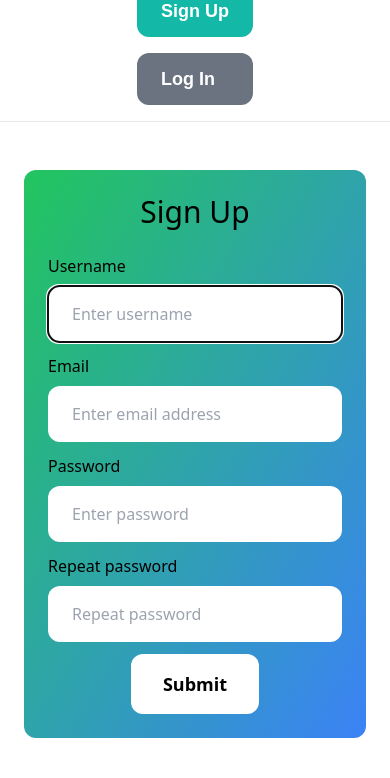
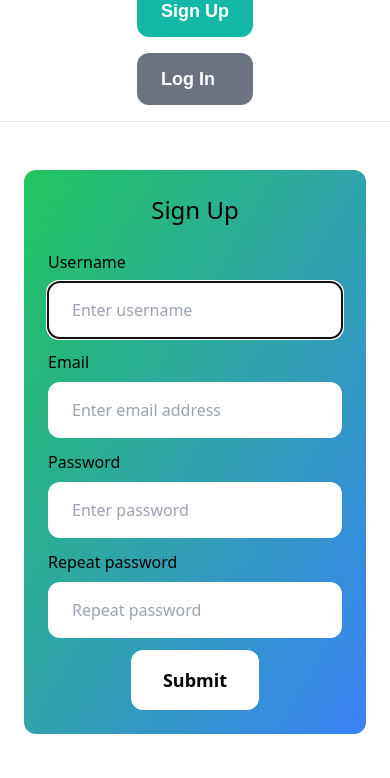
Before and after one commit to calebkwakye/SpiderMart-Ecommerce-Website, a Django app: page /signup/ in a window 390 px wide. Shown: the part 163-941 px from the top of the page. Run offline with Django 4.2, Linux system fonts and the light colour scheme; parts of the project's set-up code (start-up, migrations or seed data) failed here and were passed over; some libraries are stand-ins or nearby versions.

Commit message:
made signup and login pages responsive

```diff
--- a/spidermart/core/templates/core/login.html
+++ b/spidermart/core/templates/core/login.html
@@ -4,7 +4,7 @@
 
 {% block content %}
 <div class="w-full sm:w-3/4 md:w-1/2 lg:w-2/3 xl:w-2/4 my-6 mx-auto p-6 bg-gradient-to-br from-green-500 to-blue-500 rounded-xl">
-    <h1 class="mb-6 text-3xl text-black text-center " style="font-family: Chiller, fantasy; font-weight: bold;">Log in</h1>
+    <h1 class="mb-6 text-2xl sm:text-3xl md:text-4xl lg:text-4xl xl:text-5xl text-center text-black">Log in</h1>
 
     <form method="post" action="." class="flex flex-col">
         {% csrf_token %}
--- a/spidermart/core/templates/core/signup.html
+++ b/spidermart/core/templates/core/signup.html
@@ -4,7 +4,7 @@
 
 {% block content %}
 <div class="w-full sm:w-3/4 md:w-1/2 lg:w-2/3 xl:w-2/4 my-6 mx-auto p-6 bg-gradient-to-br from-green-500 to-blue-500 rounded-xl">
-    <h1 class="mb-6 text-3xl text-center text-black">Sign Up</h1>
+<h1 class="mb-6 text-2xl sm:text-3xl md:text-4xl lg:text-4xl xl:text-5xl text-center text-black">Sign Up</h1>
 
     <form method="post" action=".">
         {% csrf_token %}
```
